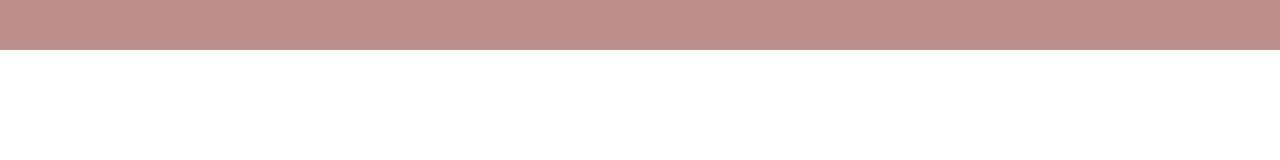
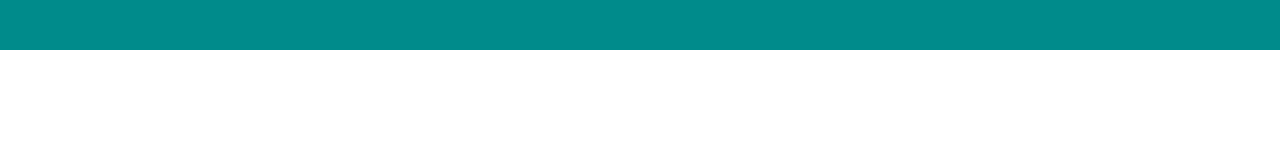
Before and after one commit to 8finIT/eTpxtEy_nCi, a plain HTML site: page index.html in a window 1280 px wide. Drawn offline with Linux system fonts and the light colour scheme.

```diff
--- a/styles/style.css
+++ b/styles/style.css
@@ -10,11 +10,10 @@
 header{
     width: 100%;
     height: 50px;
-    background-color: rosybrown;
+    background-color: darkcyan;
 }
 
 main{
     width: 100%;
     height: 90%;
-    background: firebrick;
 }
```
